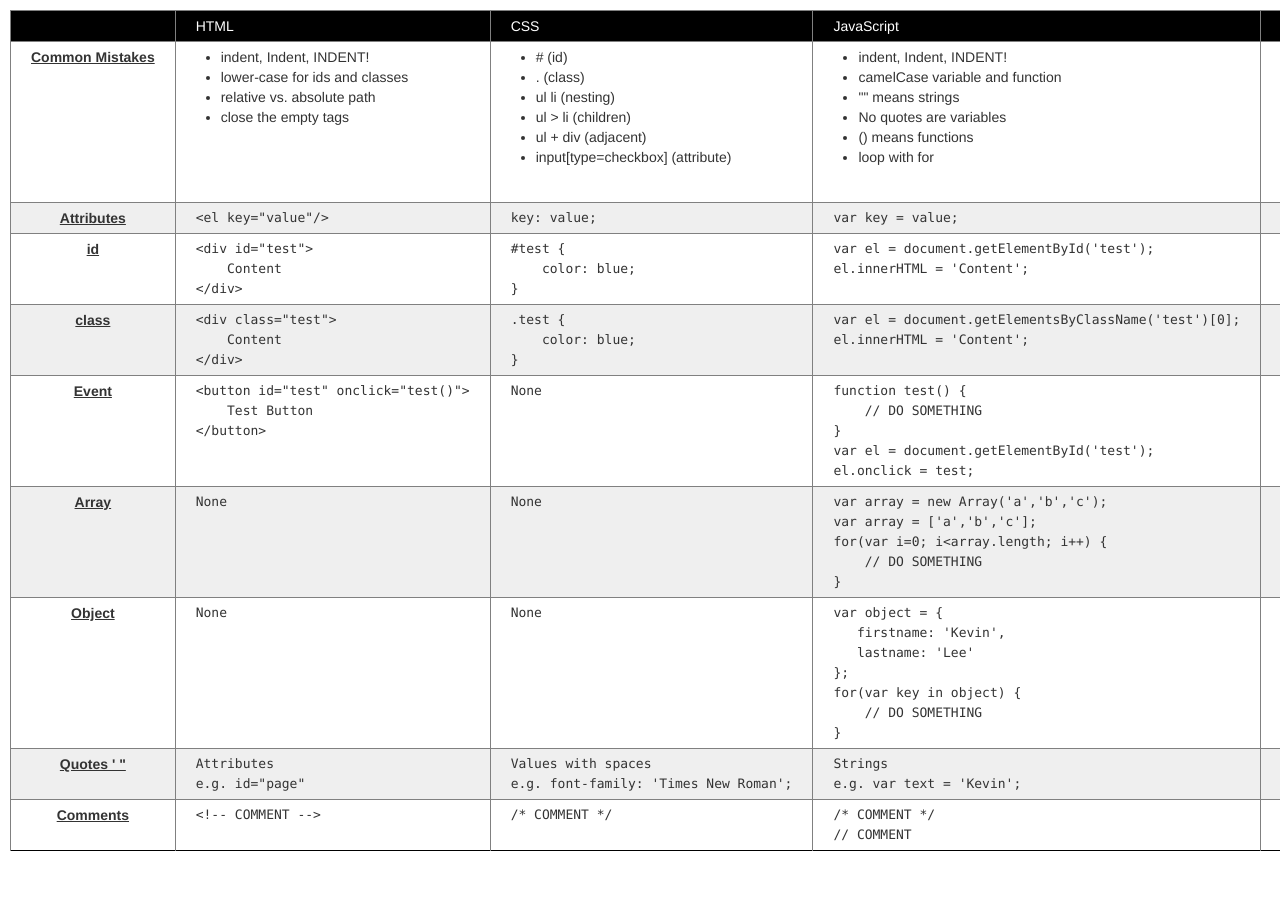
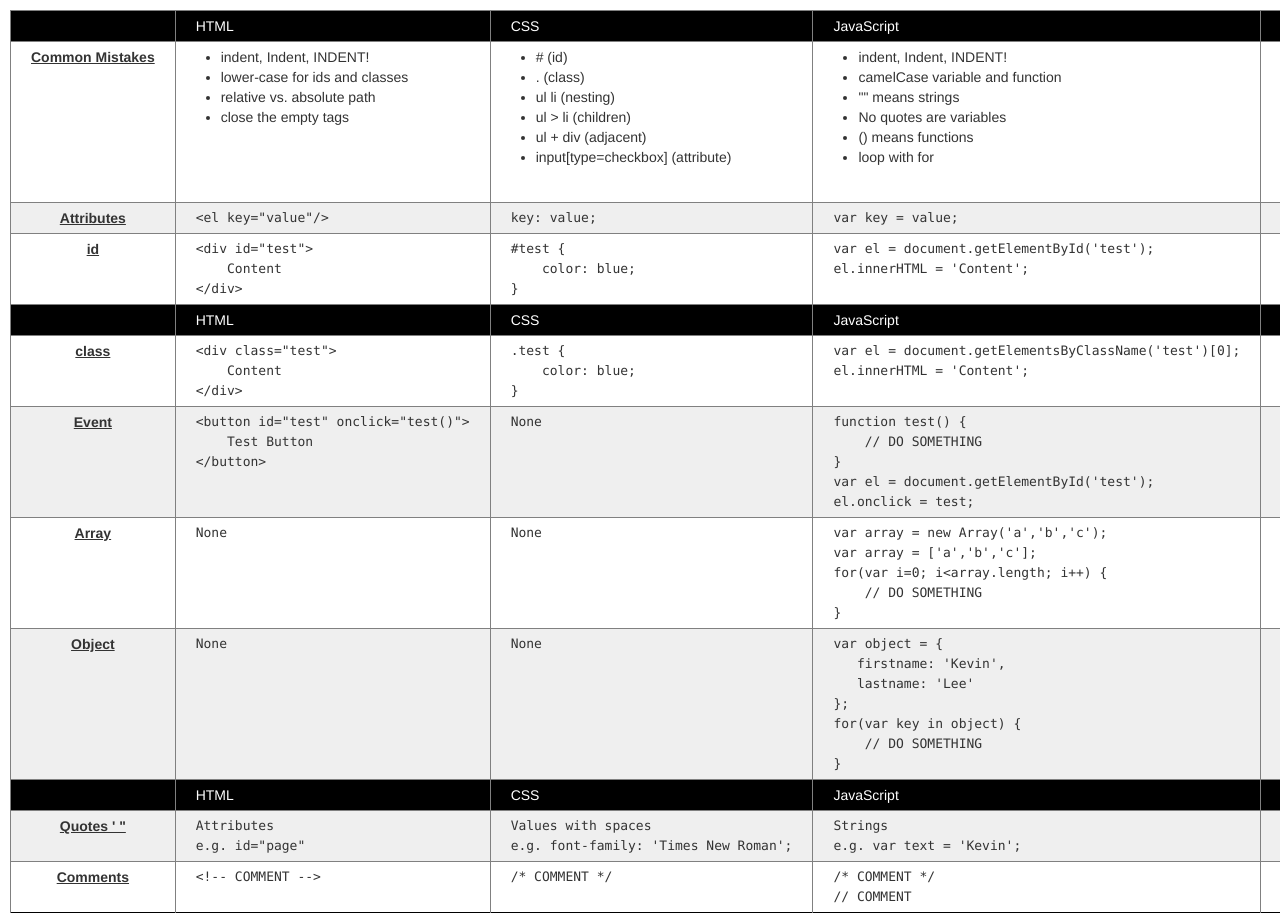
Before and after one commit to Brian-Heil/bootcamp, a plain HTML site: page reference/index.html in a window 1280 px wide. Shown: the top 923 px of the page. Before the commit the page ends 861 px from the top, so only its background shows below. Drawn offline with Linux system fonts and the light colour scheme.

Commit message:
Duplicate header and 1st column

```diff
--- a/reference/index.html
+++ b/reference/index.html
@@ -22,7 +22,7 @@
 	td:first-child, td:last-child {
 		font-weight: bold; text-align: center; text-decoration: underline;
 	}
-	table thead tr td { background: black; color: white; }
+	table thead tr td, .row-header td { background: black; color: white; }
 
 </style>
 <script type="text/javascript" src="js/jquery-1.10.2.min.js"></script>
@@ -141,8 +141,11 @@
 			}
 			t.append(r);
 		}
-		$('tr').each(function() {
+		$('tr').each(function(i,el) {
 			$(this).append( $(this).find('td').first().clone() );
+			if (i!=0 && i%4==0) {
+				$(this).before( $('thead tr').clone() );
+			}
 		});
 	});
 </script>
@@ -150,7 +153,7 @@
 <body>
 	<table>
 		<thead>
-			<tr>
+			<tr class="row-header">
 				<td></td>
 				<td>HTML</td>
 				<td>CSS</td>
```
